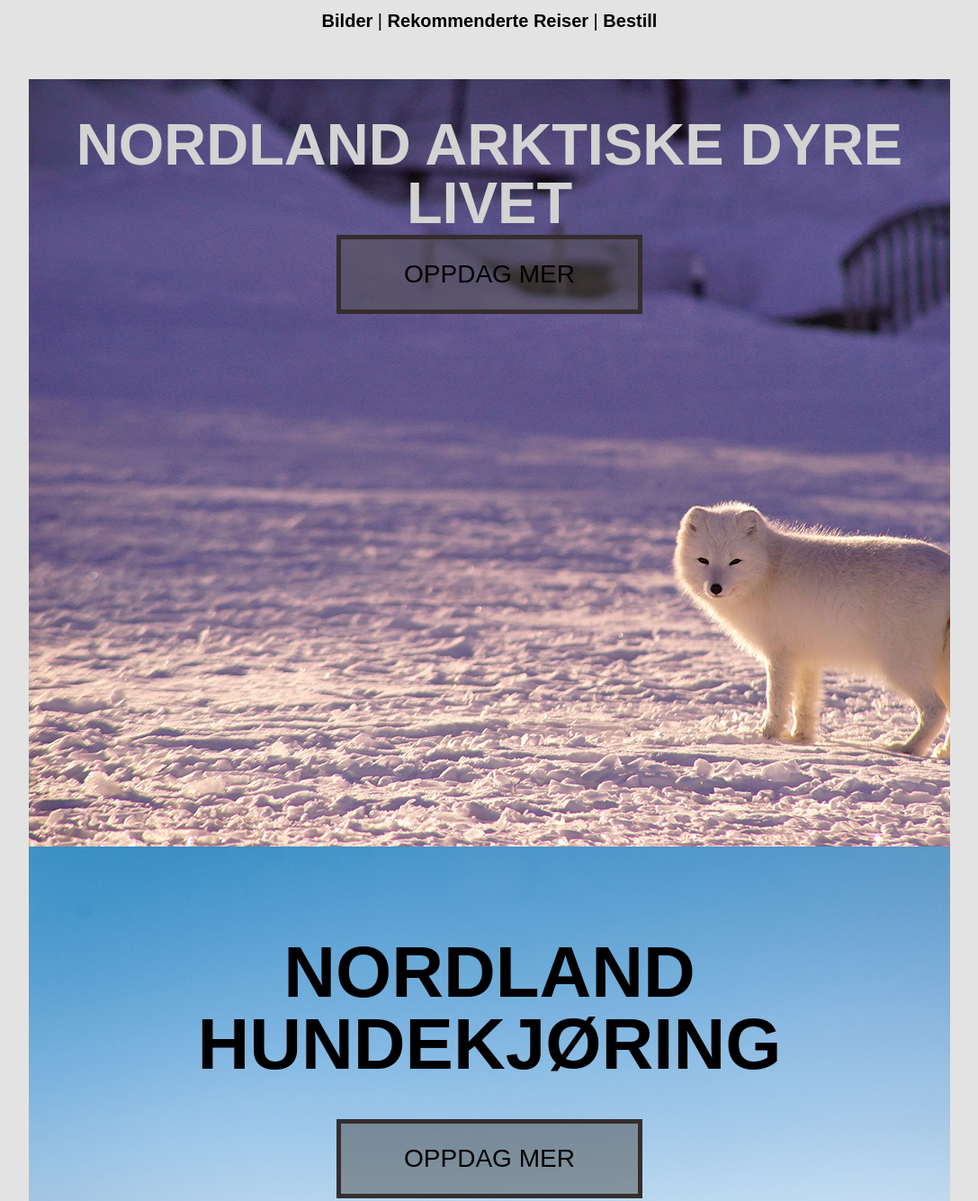
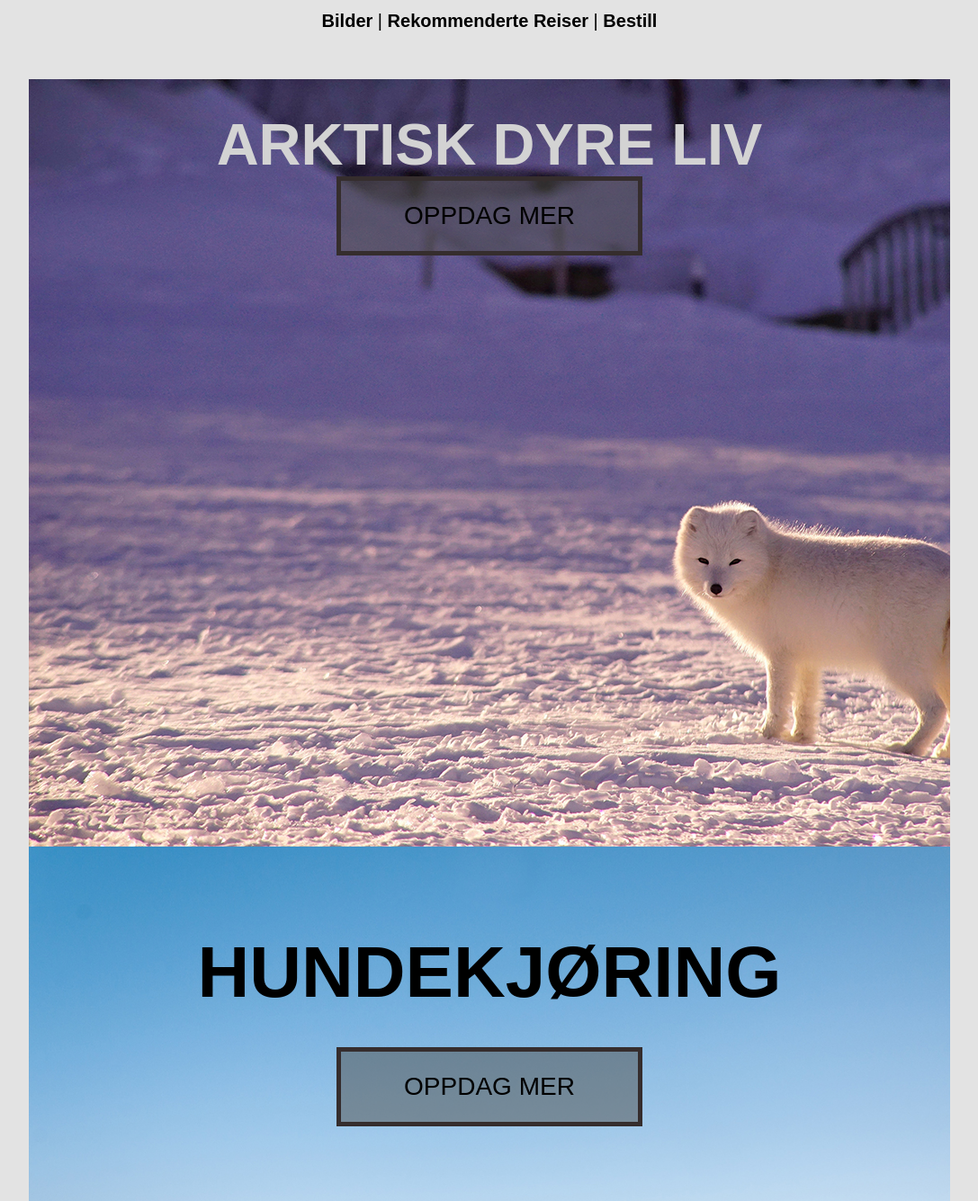
Before and after one commit to patped/web-eksamen, a website: page index.html in a window 1280 px wide. Shown: the part 1600-2935 px from the top of the page at 90% size, without its empty margins (96-1183 px from the left). Drawn offline with Linux system fonts and the light colour scheme.

Commit message:
Updated index.html for SEO

```diff
--- a/index.html
+++ b/index.html
@@ -2,7 +2,7 @@
 <html lang="nb">
   <head>
     <meta name="viewport" content="width=device-width,height=device-height,initial-scale=1.0"/>
-    <meta name="description" content="Nordland, er reise destinasjon nr. 1 for å oppleve nordlys, arktiske dyreliv, hundekjøring, fest og familieferie">
+    <meta name="description" content="Nordland, er tur destinasjon nr. 1 for å oppleve nordlys, arktisk dyreliv, hundekjøring, fest og familieferie">
     <title>Nordland</title>
     <meta charset="utf-8">
     <link rel="stylesheet" type="text/css" href="css/reset.css">
@@ -37,13 +37,13 @@
         </div>
       </div>
       <div id="dyrContainer">
-          <h2 id="dyrTxt">NORDLAND ARKTISKE DYRE LIVET</h2>
+          <h2 id="dyrTxt">ARKTISK DYRE LIV</h2>
           <a id="oppdagButton" href="tur.html" onclick="return true;">
             OPPDAG MER
           </a>
       </div>
       <div id="sledeContainer">
-        <h2 id="sledeTxt">NORDLAND HUNDEKJØRING</h2>
+        <h2 id="sledeTxt">HUNDEKJØRING</h2>
         <a id="oppdagButton" href="tur.html" onclick="return true;">
           OPPDAG MER
         </a>
```
